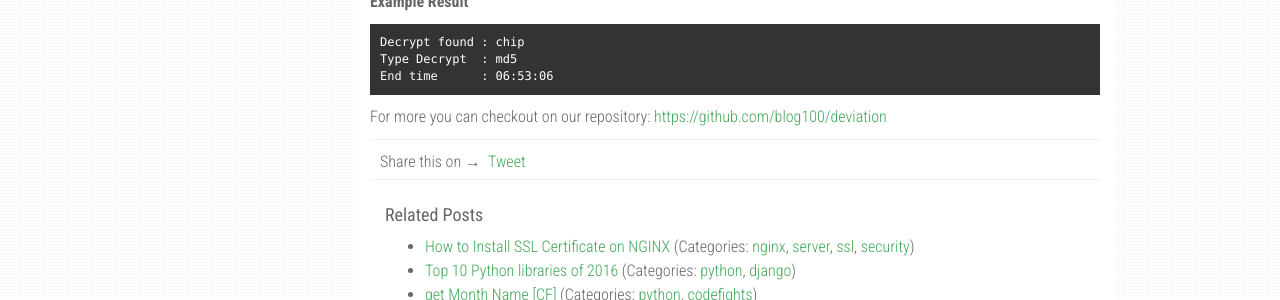
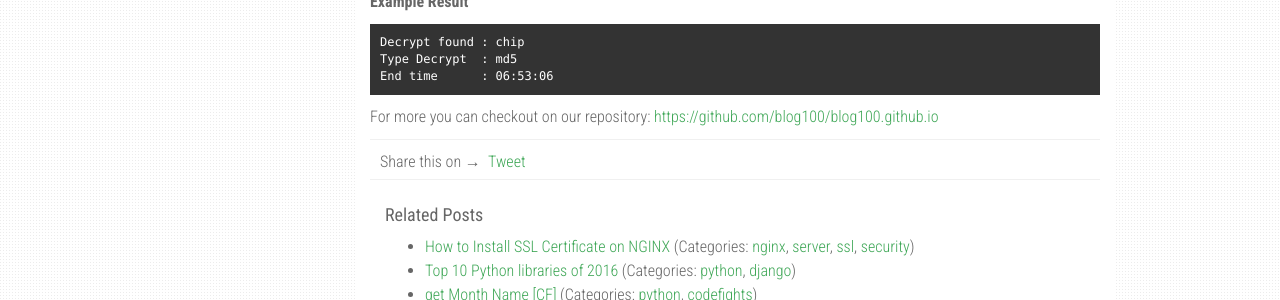
Before and after one commit to blog100/blog100.github.io, a Jekyll site: the page built from _posts/2016-05-21-python-crazy-decrypter-has-been-released.md, in a window 1280 px wide and 1077 px high. Shown: the part 557-857 px from the top of the window. Built offline with Jekyll 4.4.1, drawn with Linux system fonts in a browser that asks for light colours; nearby versions of some CDN libraries; comment, search, counter and statistics services are not loaded.

Commit message:
master
Signed-off-by: Singh <psingh45@ms.ds.uhc.com>

````diff
--- a/_layouts/default.html
+++ b/_layouts/default.html
@@ -150,8 +150,8 @@
             - <a href="{{ site.github }}">{{ site.github }}</a> - Powered by Jekyll.
           {% endif %}
           <div class="btn-github" style="float:right;">
-            <iframe src="https://ghbtns.com/github-btn.html?user=blog100&repo=deviation.github.io&type=star&count=true" frameborder="0" scrolling="0" width="100" height="20px"></iframe>
-            <iframe src="https://ghbtns.com/github-btn.html?user=blog100&repo=deviation.github.io&type=fork&count=true" frameborder="0" scrolling="0" width="100" height="20px"></iframe>
+            <iframe src="https://ghbtns.com/github-btn.html?user=blog100&repo=blog100.github.io&type=star&count=true" frameborder="0" scrolling="0" width="100" height="20px"></iframe>
+            <iframe src="https://ghbtns.com/github-btn.html?user=blog100&repo=blog100.github.io&type=fork&count=true" frameborder="0" scrolling="0" width="100" height="20px"></iframe>
           </div>
         </footer>
       </div>
--- a/_posts/2016-04-20-adding-broadcast-mail-to-all-users-registered-inside-django-admin.markdown
+++ b/_posts/2016-04-20-adding-broadcast-mail-to-all-users-registered-inside-django-admin.markdown
@@ -82,4 +82,4 @@
 
 **3.** And then, you can see. we have **Submit BroadCast** selection, just click button **Go** to submit broadcast mail.
 
-![Screenshot broadcast](https://raw.githubusercontent.com/blog100/deviation.github.io/master/static/img/_posts/Broadcast_Mail.png  "Screenshot broadcast")
+![Screenshot broadcast](https://raw.githubusercontent.com/blog100/blog100.github.io/master/static/img/_posts/Broadcast_Mail.png  "Screenshot broadcast")
--- a/_posts/2016-05-21-python-crazy-decrypter-has-been-released.md
+++ b/_posts/2016-05-21-python-crazy-decrypter-has-been-released.md
@@ -37,4 +37,4 @@
 End time      : 06:53:06
 ```
 
-For more you can checkout on our repository: [https://github.com/blog100/deviation](https://github.com/blog100/deviation)
+For more you can checkout on our repository: [https://github.com/blog100/blog100.github.io](https://github.com/blog100/blog100.github.io)
````
Also changed, not shown: _posts/2019-07-20-how-to-install-ssl-certificate-on-nginx.md (+1 -1 lines).
